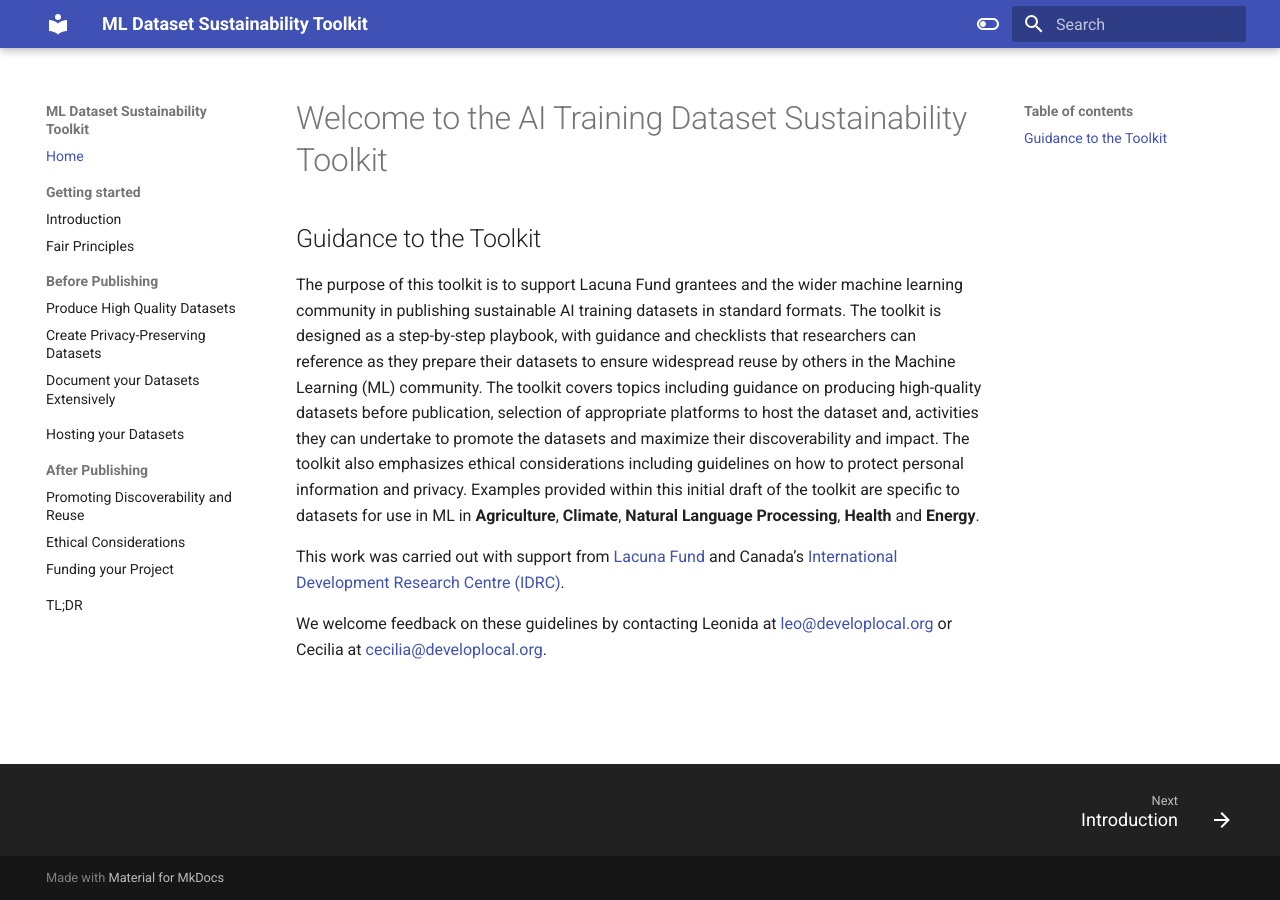
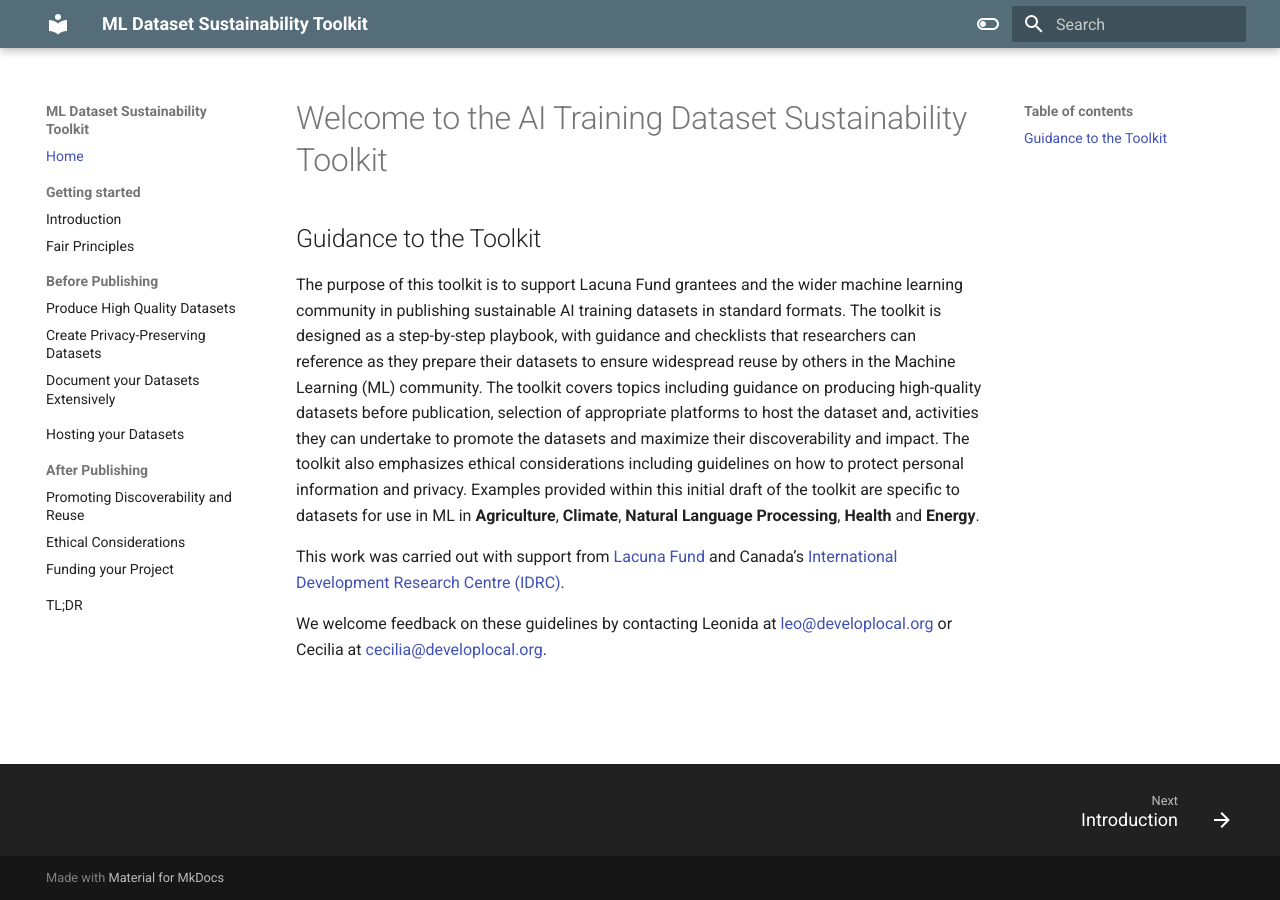
Before and after one commit to developlocalorg/ml-toolkit, an MkDocs documentation site: the page built from docs/index.md, in a window 1280 px wide. Built offline with MkDocs 1.6.1 and Material for MkDocs 9.7.7, drawn with Linux system fonts in a browser that asks for light colours.

Commit message:
theme changes

```diff
--- a/mkdocs.yml
+++ b/mkdocs.yml
@@ -18,7 +18,7 @@
       toggle:
         icon: material/toggle-switch-off-outline
         name: Switch to dark mode
-      primary: indigo
+      primary: blue grey
       accent: indigo
     - scheme: slate
       toggle:
```
Also changed, not shown: docs/index.md (line endings or trailing spaces), 2 other files.
